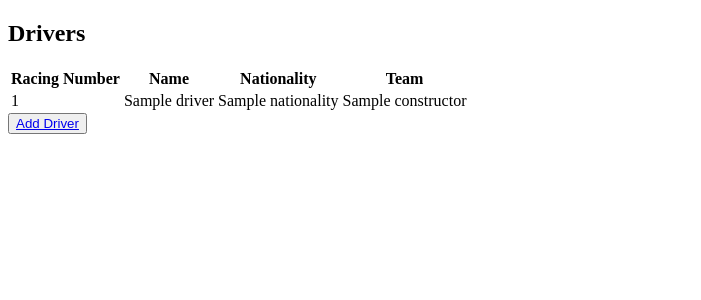
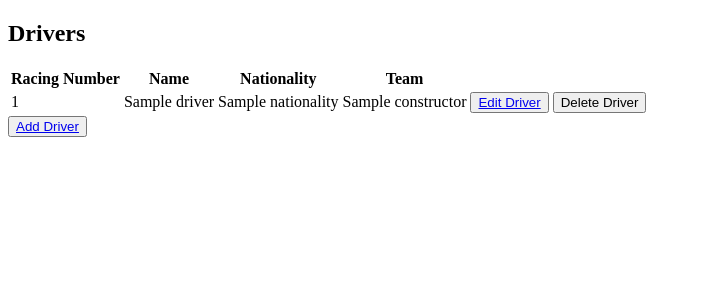
Before and after one commit to athinagouseti/Formula_One_Python-Week_05_Solo_Project, a Flask app: page /drivers in a window 1280 px wide. Shown: the part 88-388 px from the top of the page, without its empty margins (0-701 px from the left). Run offline with Flask 2, Linux system fonts and the light colour scheme; a database or web service that is not in the repository returns one stand-in record (values such as "Sample title"); some libraries are stand-ins or nearby versions.

Commit message:
Edit and delete driver

```diff
--- a/controller/driver_controller.py
+++ b/controller/driver_controller.py
@@ -1,4 +1,5 @@
 from flask import Flask, render_template, request, redirect
+import pdb
 from flask import Blueprint
 from models.driver import Driver
 import repositories.driver_repository as driver_repository
@@ -27,3 +28,25 @@ def add_driver():
     driver = Driver(racing_number, name, nationality, team)
     driver_repository.save(driver)
     return redirect('/drivers')
+
+@drivers_blueprint.route("/drivers/<racing_number>/edit", methods = ['GET'])
+def edit_driver(racing_number):
+    teams = team_repository.select_all()
+    driver= driver_repository.select(racing_number)
+    return render_template("drivers/edit.html", driver = driver, teams = teams)
+
+@drivers_blueprint.route("/drivers/<racing_number>", methods = ['POST'])
+def update_driver(racing_number):
+    racing_number = request.form["racing_number"]
+    name = request.form["driver_name"]
+    nationality = request.form["driver_nationality"]
+    team_id = request.form["team"]
+    team = team_repository.select(int(team_id))
+    driver = Driver(racing_number, name, nationality, team)
+    driver_repository.update(driver)
+    return redirect("/drivers")
+
+@drivers_blueprint.route("/drivers/<racing_number>/delete", methods = ["POST"])
+def delete_driver(racing_number):
+    driver_repository.delete(int(racing_number))
+    return redirect('/drivers')
--- a/db/formula_one.sql
+++ b/db/formula_one.sql
@@ -36,6 +36,8 @@ CREATE TABLE race_results (
     sprint_position INT,
     PRIMARY KEY (racing_number, grand_prix_round)
 );
+
+
 
 INSERT INTO teams(id, constructor, engine_supplier, chassis, engine_model, nationality) VALUES (1, 'Alfa Romeo', 'Ferrari', 'C41', '065/6', 'Switzerland');
 INSERT INTO teams(id, constructor, engine_supplier, chassis, engine_model, nationality) VALUES (2, 'AlphaTauri', 'Honda', 'AT02', 'RA621H', 'Italy');
@@ -383,7 +385,7 @@ INSERT INTO race_results (racing_number, grand_prix_round, position, fastest_lap
 INSERT INTO race_results (racing_number, grand_prix_round, position, fastest_lap, status, sprint_position) VALUES (11, 14, 5, FALSE, NULL, NULL);
 INSERT INTO race_results (racing_number, grand_prix_round, position, fastest_lap, status, sprint_position) VALUES (55, 14, 6, FALSE, NULL, NULL);
 INSERT INTO race_results (racing_number, grand_prix_round, position, fastest_lap, status, sprint_position) VALUES (16, 14, 4, FALSE, NULL, NULL);
-INSERT INTO race_results (racing_number, grand_prix_round, position, fastest_lap, status, sprint_position) VALUES (3, 14, 1, TRUE, NULL, 1);
+INSERT INTO race_results (racing_number, grand_prix_round, position, fastest_lap, status, sprint_position) VALUES (3, 14, 1, TRUE, NULL, 3);
 INSERT INTO race_results (racing_number, grand_prix_round, position, fastest_lap, status, sprint_position) VALUES (10, 14, NULL, FALSE, 'Ret', NULL);
 INSERT INTO race_results (racing_number, grand_prix_round, position, fastest_lap, status, sprint_position) VALUES (14, 14, 8, FALSE, NULL, NULL);
 INSERT INTO race_results (racing_number, grand_prix_round, position, fastest_lap, status, sprint_position) VALUES (31, 14, 10, FALSE, NULL, NULL);
--- a/repositories/driver_repository.py
+++ b/repositories/driver_repository.py
@@ -43,6 +43,6 @@ def delete(racing_number):
 
 
 def update(driver):
-    sql = "UPDATE drivers SET (racing_number, name, nationality, team_id) = (%s, %s, %s, %s, %s, %s) WHERE racing_number = %s"
-    values = [driver.racing_number, driver.name, driver.nationality, driver.team.id]
+    sql = "UPDATE drivers SET (name, nationality, team_id) = (%s, %s, %s) WHERE racing_number = %s"
+    values = [driver.name, driver.nationality, driver.team.id, driver.racing_number]
     run_sql(sql, values)
--- a/templates/drivers/index.html
+++ b/templates/drivers/index.html
@@ -9,6 +9,8 @@
         <th>Name</th>
         <th>Nationality</th>
         <th>Team</th>
+        <th></th>
+        <th></th>
     </tr>
     {% for driver in drivers %}
         <tr>
@@ -16,6 +18,14 @@
             <td>{{ driver.name }}</td>
             <td>{{ driver.nationality }}</td>
             <td>{{ driver.team.constructor }}</td>
+            <td><button type = "submit"><a href="/drivers/{{ driver.racing_number}}/edit">Edit Driver</a></button></td>
+            <td>
+                <div class="buttons">
+                    <form class = "delete-form" action = "/drivers/{{ driver.racing_number }}/delete" method = "POST">
+                        <button class = "trash-button"><i class = "fa fa-trash-o fa-3x"></i>Delete Driver</button>
+                    </form>
+                </div>
+            </td>
         </tr>
     {% endfor %}
 </table>
--- a/templates/teams/index.html
+++ b/templates/teams/index.html
@@ -11,6 +11,7 @@
         <th>Chassis</th>
         <th>Engine Model</th>
         <th>Nationality</th>
+        <th></th>
         <th></th>
     </tr>
     {% for team in teams %}
```
Also changed, not shown: templates/drivers/edit.html (added, +33 -0 lines).
